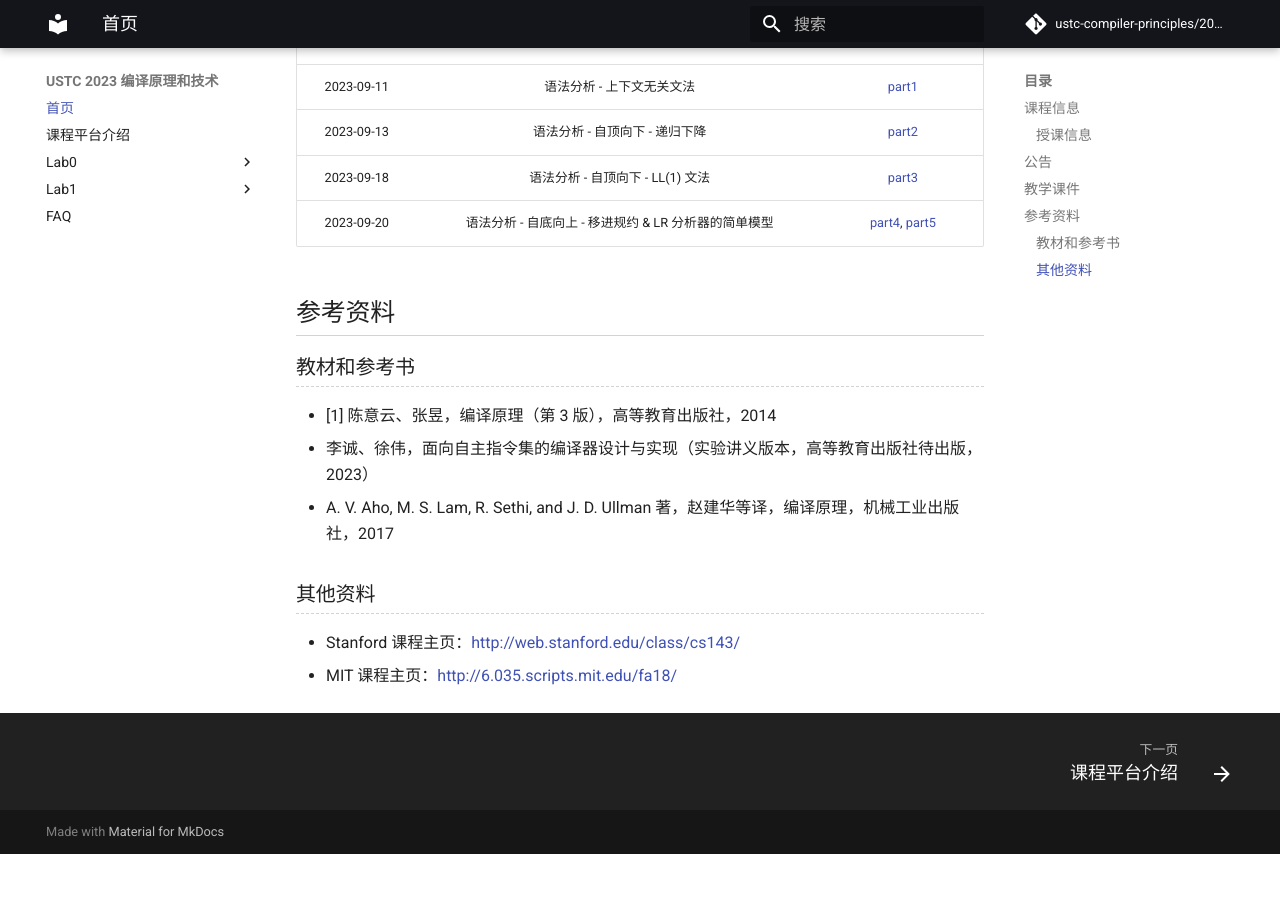
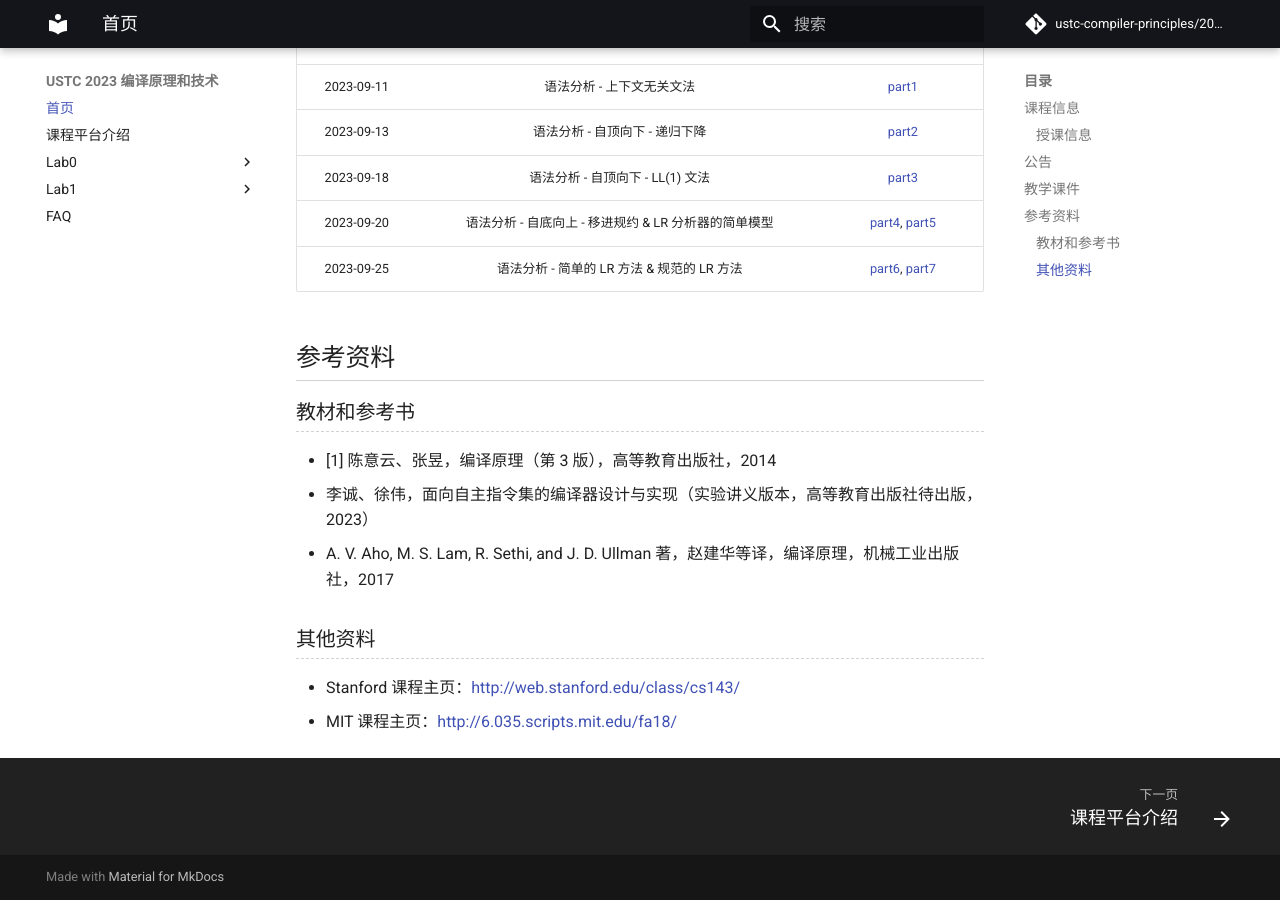
Before and after one commit to ustc-compiler-principles/2023, an MkDocs documentation site: the page built from docs/README.md, in a window 1280 px wide and 900 px high, scrolled down 1448 px. Built offline with MkDocs 1.6.1 and Material for MkDocs 9.7.7, drawn with Linux system fonts in a browser that asks for light colours; comment, search, counter and statistics services are not loaded; before the commit the page ends 2302 px from its top, so only the background shows below that.

Commit message:
add slides

```diff
--- a/docs/README.md
+++ b/docs/README.md
@@ -46,6 +46,7 @@
 | 2023-09-13 |            语法分析 - 自顶向下 - 递归下降            |                                                                              [part2](https://rec.ustc.edu.cn/share/11c40120-5208-11ee-8fb3-0b34e4219c8a)                                                                              |
 | 2023-09-18 |           语法分析 - 自顶向下 - LL(1) 文法           |                                                                              [part3](https://rec.ustc.edu.cn/share/08643ef0-5564-11ee-88f3-1509f631aa4a)                                                                              |
 | 2023-09-20 | 语法分析 - 自底向上 - 移进规约 & LR 分析器的简单模型 |                                       [part4](https://rec.ustc.edu.cn/share/fcba4990-5772-11ee-a14c-a36e421ab311), [part5](https://rec.ustc.edu.cn/share/08206b90-5773-11ee-a7a9-2766281e042e)                                        |
+| 2023-09-25 |      语法分析 - 简单的 LR 方法 & 规范的 LR 方法      |                                       [part6](https://rec.ustc.edu.cn/share/1a7a4df0-5b4c-11ee-8033-1da927361dcb), [part7](https://rec.ustc.edu.cn/share/322166f0-5b4c-11ee-b6aa-cb031e864251)                                        |
 
 ## 参考资料
 
```
